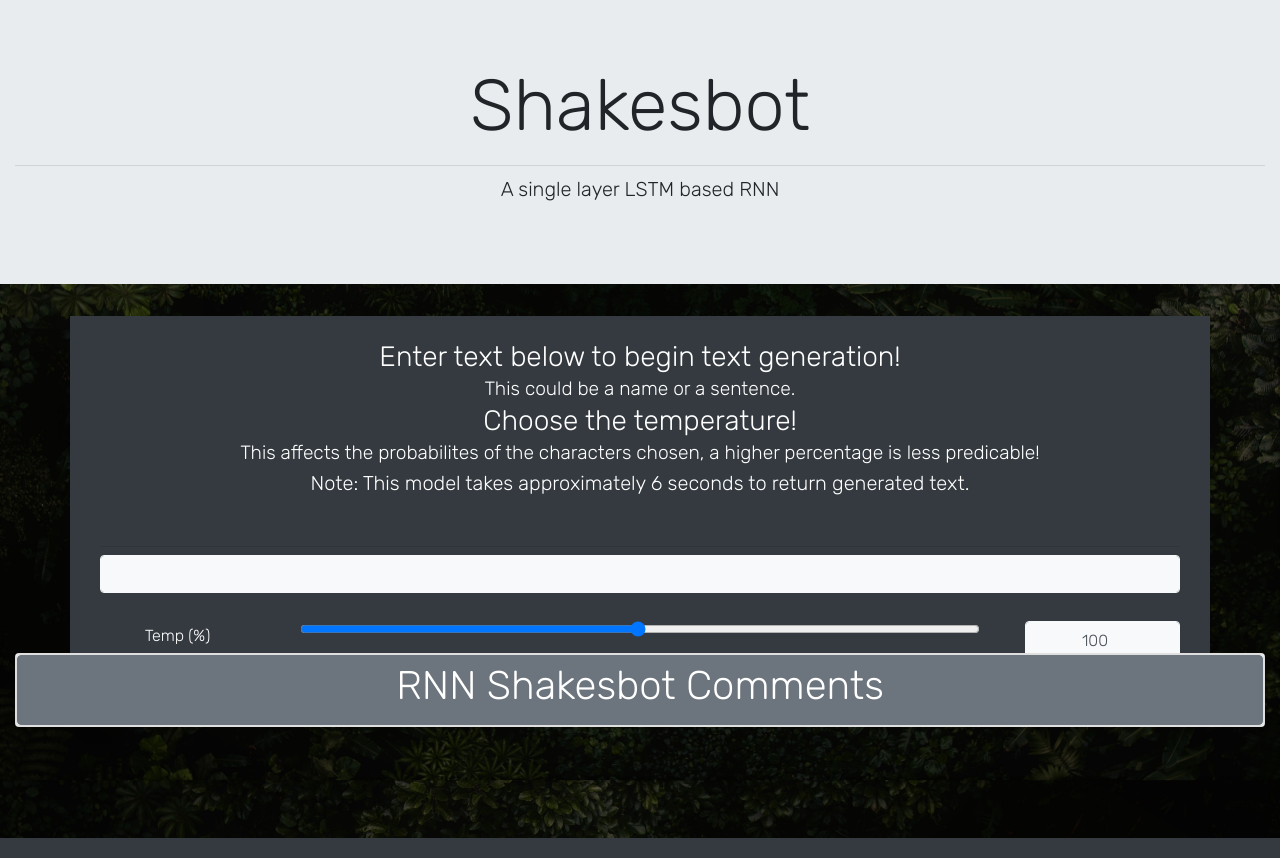
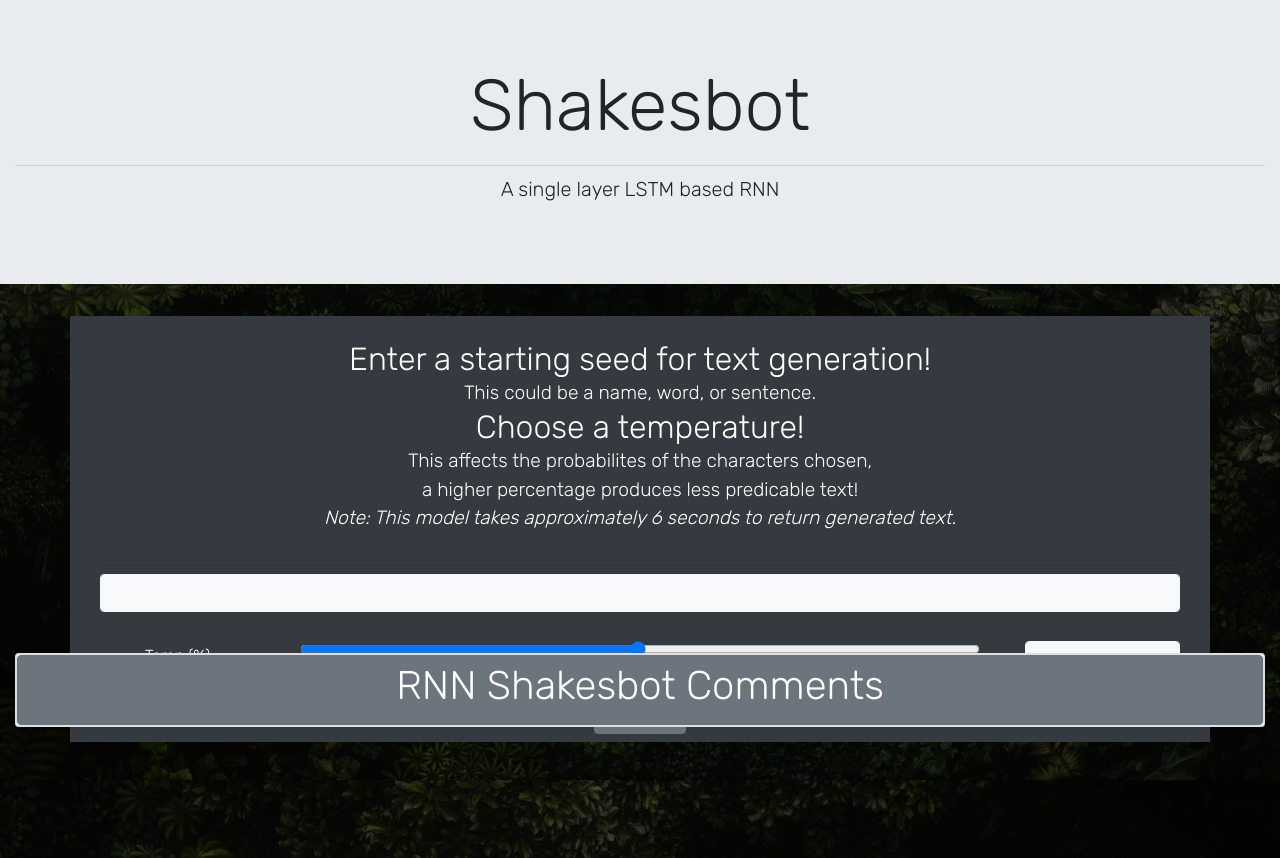
Before and after one commit to BAK2K3/BAKNetwork, a Flask app: page /rnn/shakesbot in a window 1280 px wide. Shown: the part 73-931 px from the top of the page. Run offline with Flask 2, Linux system fonts and the light colour scheme; a user stored in the database is signed in; data comes from the database, SQL or seed files in the repository; parts of the project's set-up code (start-up, migrations or seed data) failed here and were passed over; some libraries are stand-ins or nearby versions.

Commit message:
Font changes

```diff
--- a/baknetworks/templates/rnn_shake.html
+++ b/baknetworks/templates/rnn_shake.html
@@ -22,11 +22,12 @@
 
 <div class="container pt-4 bg-dark text-white text-center">
 
-    <span class="h3"> Enter text below to begin text generation! </span><br>
-    This could be a name or a sentence.<br>
-    <span class="h3"> Choose the temperature!</span><br>
-    This affects the probabilites of the characters chosen, a higher percentage is less predicable!
-    <p class="lead">Note: This model takes approximately 6 seconds to return generated text.</p>
+    <span class="h2"> Enter a starting seed for text generation! </span><br>
+    This could be a name, word, or sentence.<br>
+    <span class="h2"> Choose a temperature!</span><br>
+    This affects the probabilites of the characters chosen, <br>
+    a higher percentage produces less predicable text!<br>
+    <em>Note: This model takes approximately 6 seconds to return generated text.</em>
 
 
 
```
Also changed, not shown: baknetworks/templates/rnn_tolstoy.html (+6 -5 lines).
